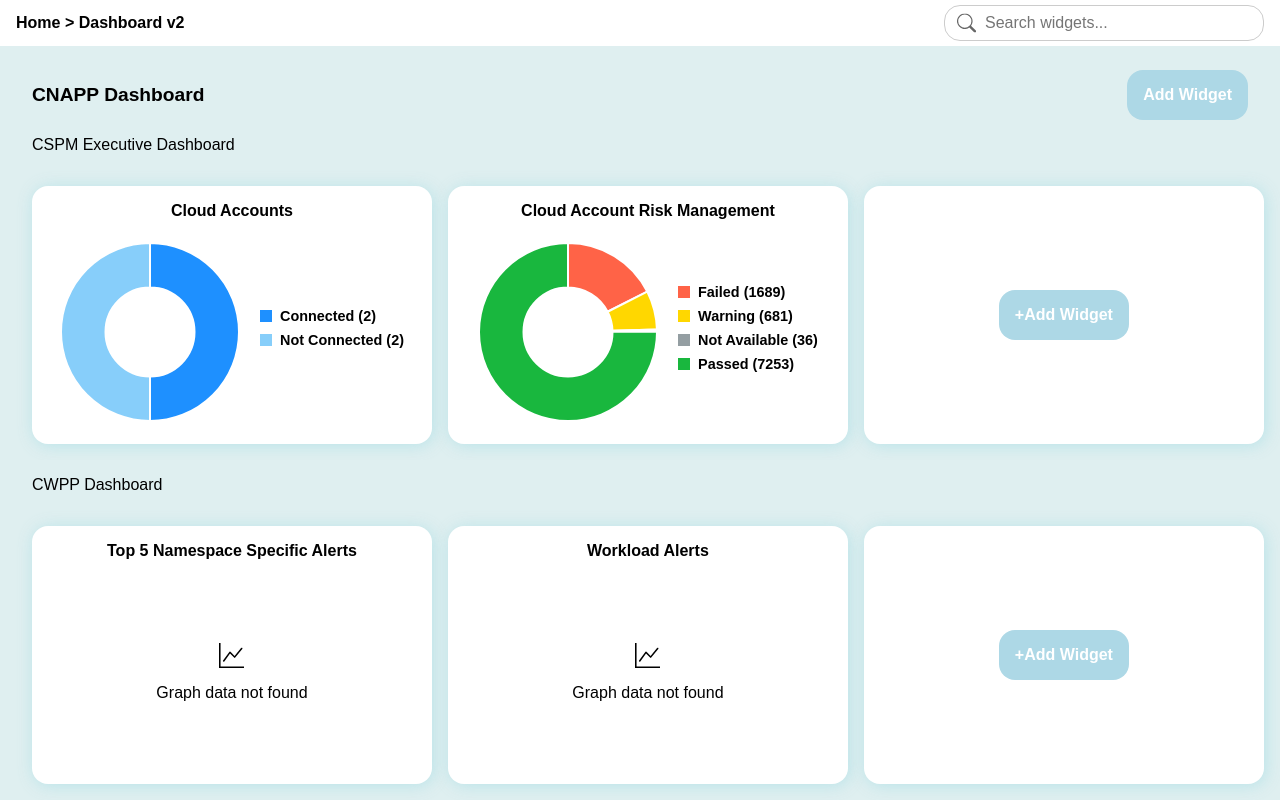
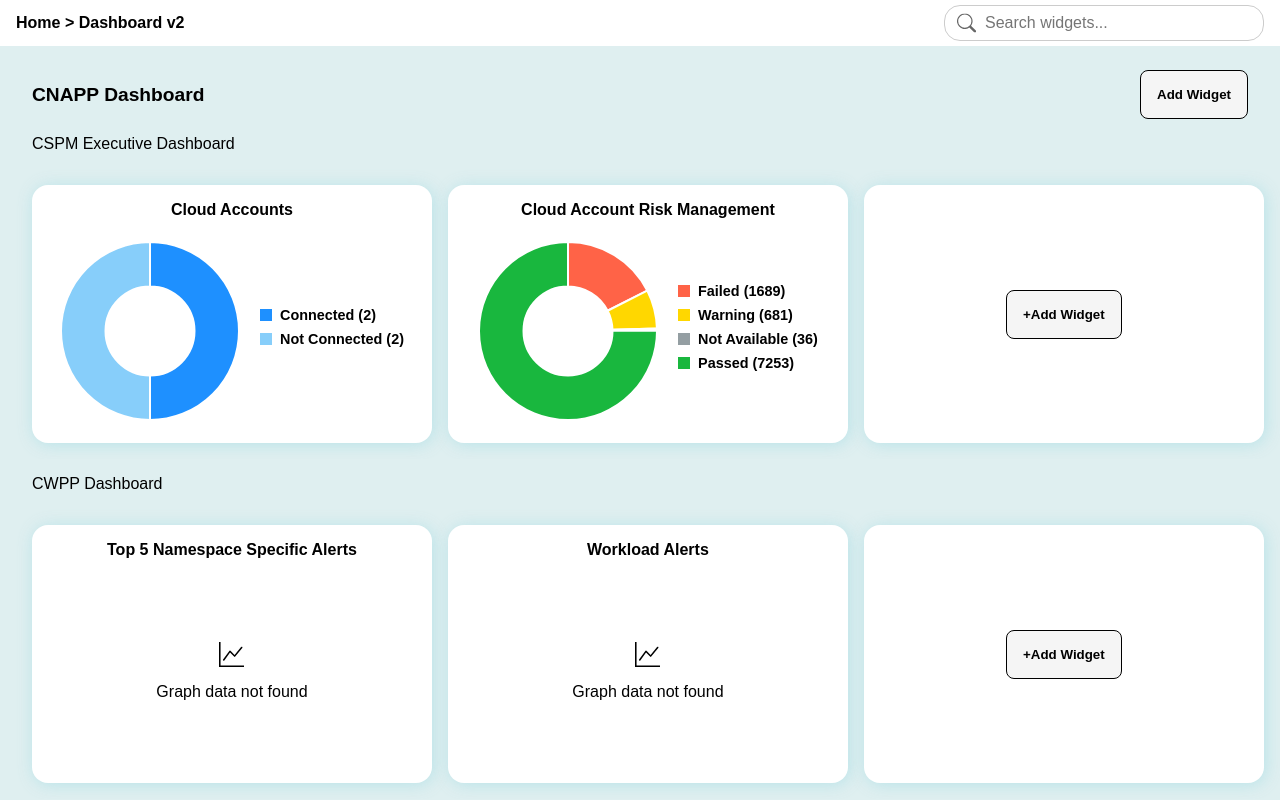
Before and after one commit to Pulkit-Dadheech/Admin-Dashboard, a React (Create React App) app: page / in a window 1280 px wide. Shown: the top 800 px of the page. Built offline with nearby package versions, Linux system fonts and the light colour scheme.

Commit message:
update styling of add widget button in both homepage and sidebar

```diff
--- a/src/Dashboard_Body/Home.css
+++ b/src/Dashboard_Body/Home.css
@@ -9,10 +9,13 @@
 }
 .add-widget-button {
     padding: 1rem;
-    background-color: lightblue;
-    color: white;
-    border: none;
-    border-radius: 1rem;
+    background-color: whitesmoke;
+    color: black;
+    border: 1px solid black;
+    border-radius: 0.5rem;
     cursor: pointer;
-    font-weight: 900;
+    font-weight:700;
 }
+.add-widget-button:hover{
+    background-color: white;
+}
--- a/src/sidebar/SidebarMainPage.css
+++ b/src/sidebar/SidebarMainPage.css
@@ -56,18 +56,20 @@
     padding-top: 0.5rem;
 }
 
-.add-widget-button {
-    /*padding: 0.5rem 1rem;*/
+.sidebar-add-widget-button {
     font-size: 1rem;
-    background-color: #4CAF50;
+    background-color: #71c7e5;
     color: white;
     border: none;
     border-radius: 5px;
     cursor: pointer;
     transition: background-color 0.3s ease;
+    padding: 1rem;
+    font-weight: 700;
+
 }
 
-.add-widget-button:hover {
+.sidebar-add-widget-button:hover {
     background-color: darkblue;
 }
 
--- a/src/sidebar/SidebarMainPage.jsx
+++ b/src/sidebar/SidebarMainPage.jsx
@@ -72,7 +72,7 @@ export default function SidebarMainPage({ toggleSidebar }) {
             })}
             <div className='add-widget-section'>
                 {!isFormVisible ? (
-                    <button className="add-widget-button" onClick={() => setIsFormVisible(true)}>
+                    <button className="sidebar-add-widget-button" onClick={() => setIsFormVisible(true)}>
                         + Add New Widget
                     </button>
                 ) : (
```
